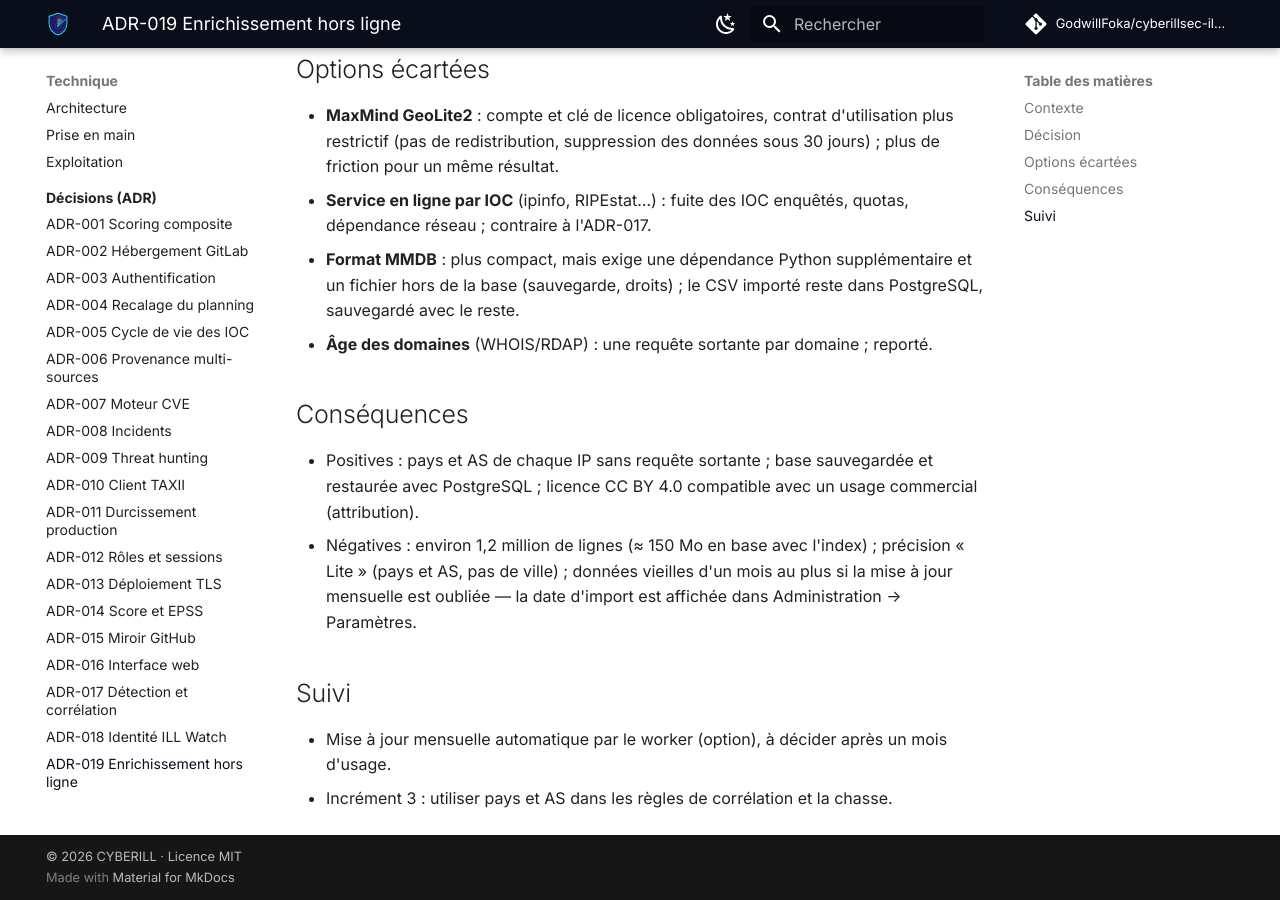
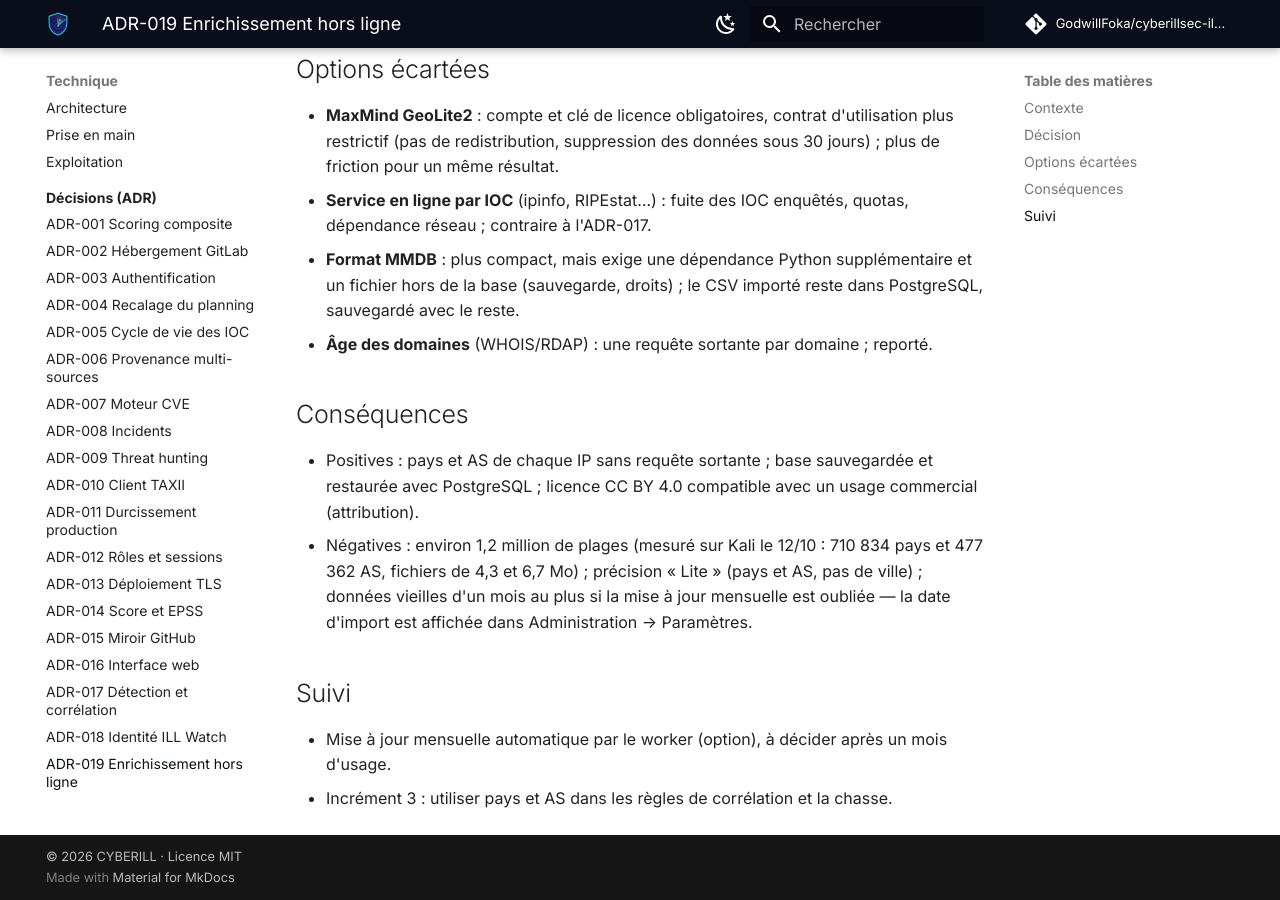
Before and after one commit to GodwillFoka/cyberillsec-illwatch, an MkDocs documentation site: the page built from docs/adr/ADR-019-enrichissement-hors-ligne.md, in a window 1280 px wide and 900 px high, scrolled down 1143 px. Built offline with MkDocs 1.6.1 and Material for MkDocs 9.7.7, drawn with Linux system fonts in a browser that asks for light colours; comment, search, counter and statistics services are not loaded.

Commit message:
Enrichissement : tailles et volumes mesurés sur Kali (12/10)
Co-Authored-By: Claude Opus 5.5 <noreply@anthropic.com>
Claude-Session: https://claude.ai/code/session_019mR9fmNeD2bahG2RQEiayh

```diff
--- a/docs/adr/ADR-019-enrichissement-hors-ligne.md
+++ b/docs/adr/ADR-019-enrichissement-hors-ligne.md
@@ -48,7 +48,7 @@ divulguerait les IOC enquêtés à un tiers et dépendrait de sa disponibilité.
 
 - Positives : pays et AS de chaque IP sans requête sortante ; base sauvegardée et restaurée
   avec PostgreSQL ; licence CC BY 4.0 compatible avec un usage commercial (attribution).
-- Négatives : environ 1,2 million de lignes (≈ 150 Mo en base avec l'index) ; précision
+- Négatives : environ 1,2 million de plages (mesuré sur Kali le 12/10 : 710 834 pays et 477 362 AS, fichiers de 4,3 et 6,7 Mo) ; précision
   « Lite » (pays et AS, pas de ville) ; données vieilles d'un mois au plus si la mise à jour
   mensuelle est oubliée — la date d'import est affichée dans Administration → Paramètres.
 
```
Also changed, not shown: docs/OPERATIONS.md (+1 -1 lines), 1 other file.
